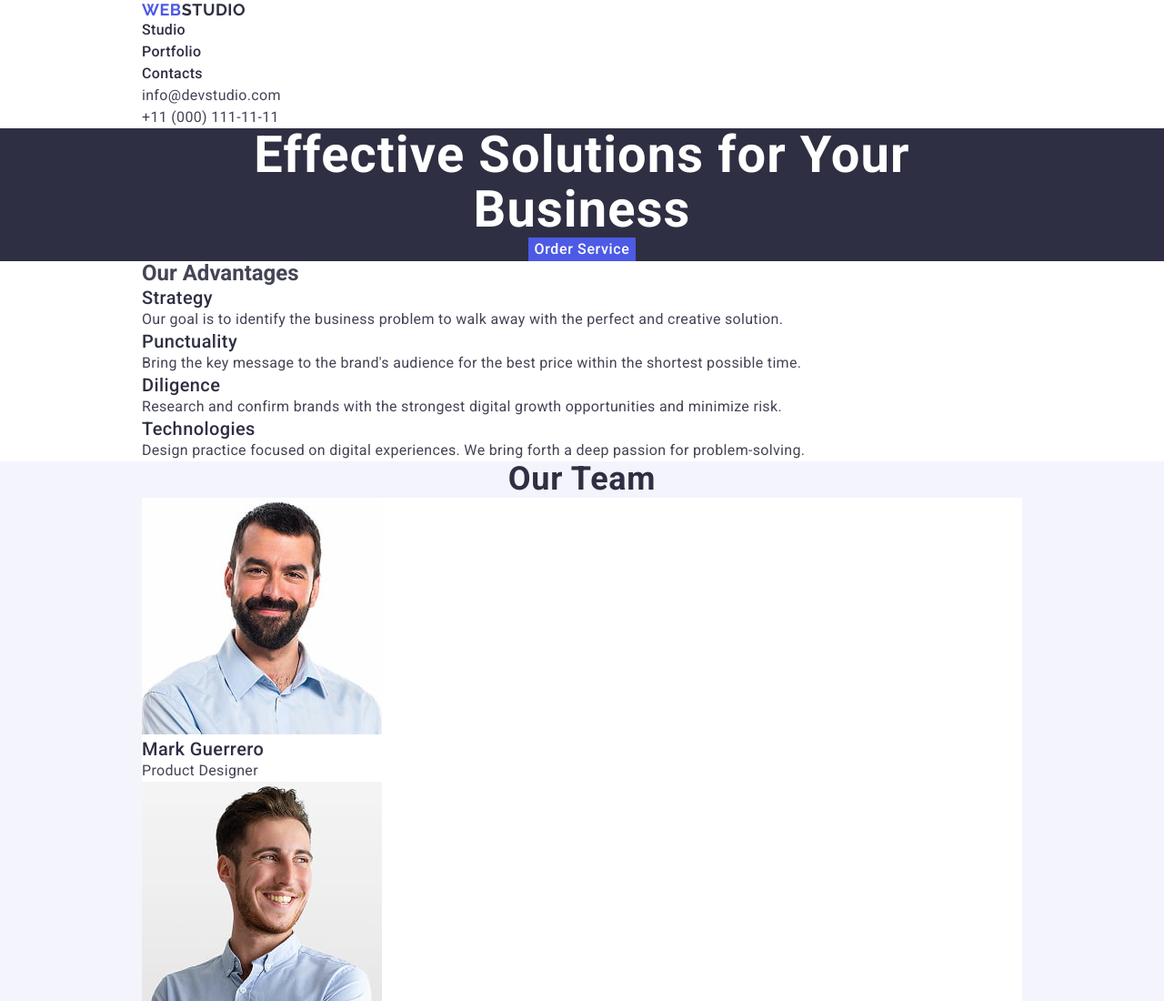
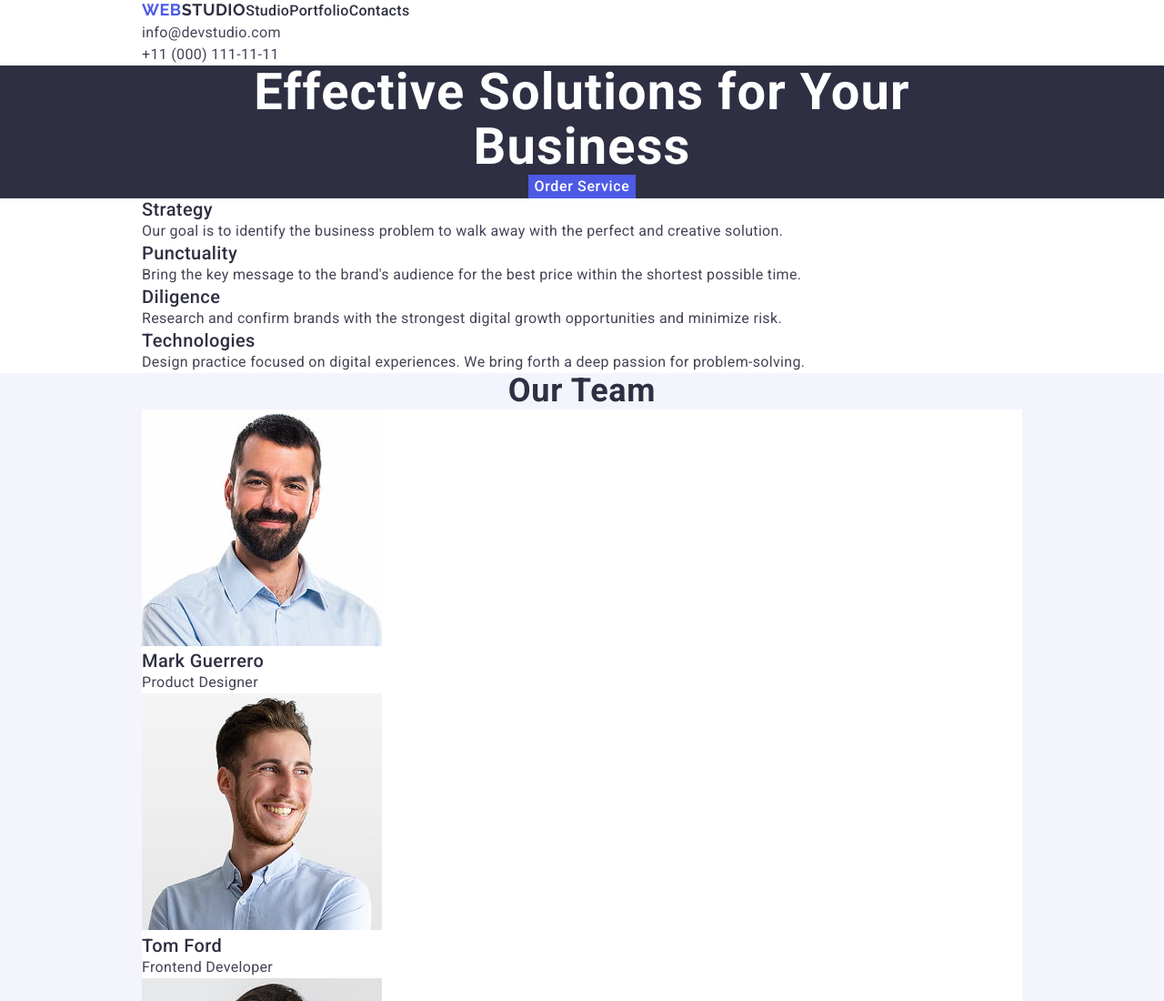
Before and after one commit to Bohdana2002/goit-markup-hw-03, a plain HTML site: page index.html in a window 1280 px wide. Shown: the top 1100 px of the page at 91% size. Drawn offline with nearby package versions, Linux system fonts and the light colour scheme.

Commit message:
draftcss

```diff
--- a/css/style.css
+++ b/css/style.css
@@ -12,6 +12,7 @@
 ul {
     margin: 0;
     padding-left: 0;
+    list-style-type: none;
 }
 .container {
     max-width: 1440px;
@@ -25,7 +26,12 @@
     color: #434455;
     background-color: #FFFFFF;
 }
-
+.navigation {
+    display: flex;
+}
+.nav-list {
+    display: flex;
+}
 .logo-web {
     color: #4D5AE5;
     font-family: 'Raleway', sans-serif;
@@ -35,10 +41,6 @@
     letter-spacing: 0.03em;
     text-transform: uppercase;
     text-decoration: none;
-}
-
-ul {
-    list-style-type: none;
 }
 .logo-studio {
     color:#2E2F42;
@@ -121,7 +123,18 @@
 .sec-back {
     text-align: center;
 }
-
+.visually-hidden {
+    position: absolute;
+    width: 1px;
+    height: 1px;
+    margin: -1px;
+    border: 0;
+    padding: 0;
+    white-space: nowrap;
+    clip-path: inset(100%);
+    clip: rect(0 0 0 0);
+    overflow: hidden;
+}
 .features-subtitle {
     color: #2E2F42;
     font-weight: 500;
--- a/index.html
+++ b/index.html
@@ -15,9 +15,10 @@
     <link rel="stylesheet" href="./css/style.css" />
 </head>
 <body>
-    <header>
+
+    <header class="header-one">
         <div class="container">
-            <nav>
+            <nav class="navigation">
                 <a class="logo-web" href="./index.html">Web<span class="logo-studio">Studio</span></a>
                 <ul class="nav-list">
                     <li><a class="nav-link" href="./index.html">Studio</a></li>
@@ -32,8 +33,8 @@
                 </ul>
             </address>
         </div>
+    </header>
 
-    </header>
     <main>
         <section class="sec-back">
             <div class="container">
@@ -43,7 +44,7 @@
         </section>
         <section>
             <div class="container">
-                <h2>Our Advantages</h2>
+                <h2 class="visually-hidden">Advantages</h2>
                 <ul>
                     <li>
                         <h3 class="features-subtitle">Strategy</h3>
```
